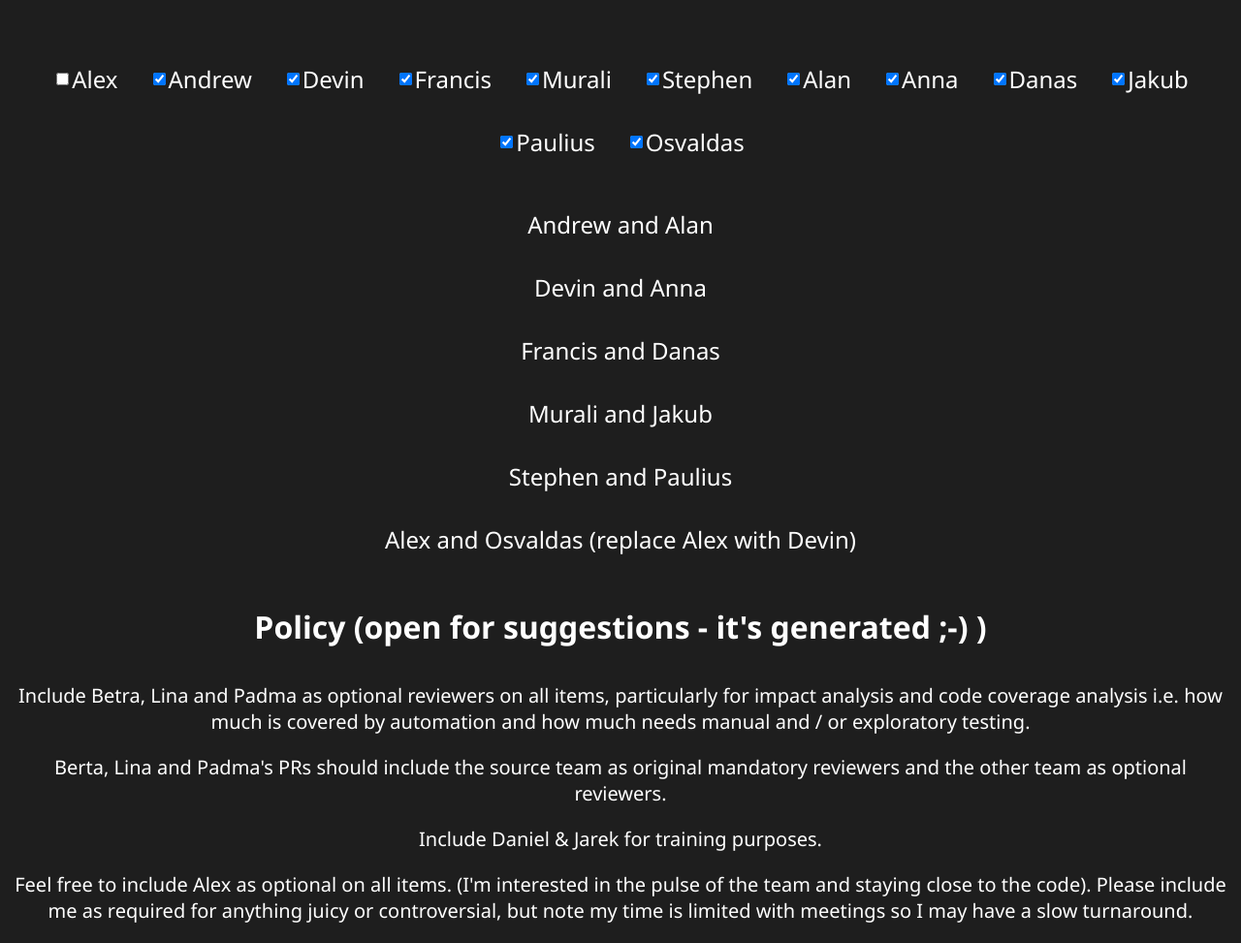
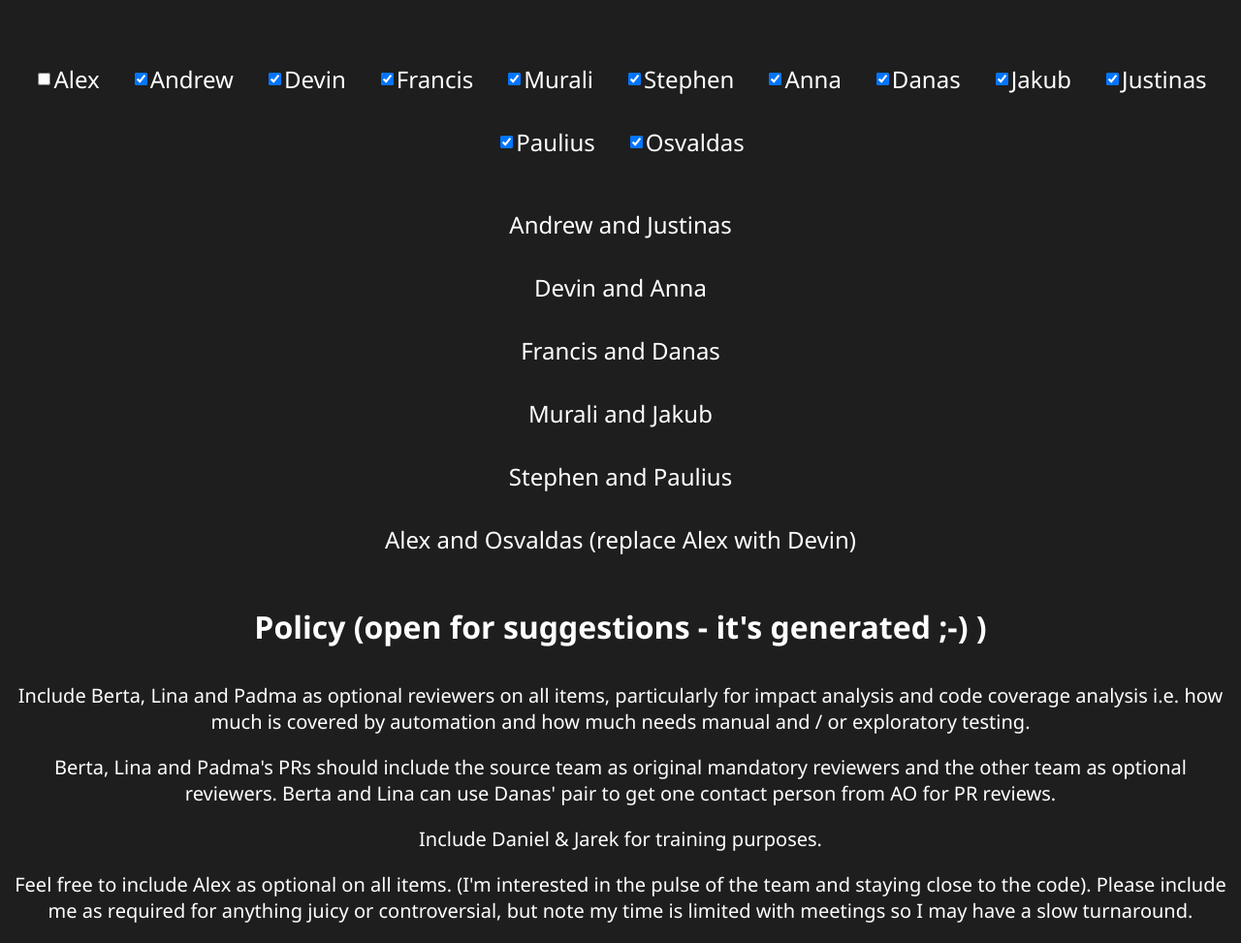
Before and after one commit to AlexKeySmith/prsortinghat, a plain HTML site: page index.html in a window 1280 px wide. Shown: the part 108-1081 px from the top of the page at 97% size. Drawn offline with Linux system fonts and the light colour scheme.

Commit message:
[155145] Alan->Justinas, update TE policy

```diff
--- a/index.html
+++ b/index.html
@@ -5,7 +5,7 @@
     <script>
       // Lists of names
       const leftList = ["Alex", "Andrew", "Devin", "Francis", "Murali", "Stephen"];
-      const rightList = ["Alan", "Anna", "Danas", "Jakub", "Paulius", "Osvaldas"];
+      const rightList = ["Justinas", "Anna", "Danas", "Jakub", "Paulius", "Osvaldas"];
 
 
       function pairNames(leftList, rightList) {
@@ -180,10 +180,6 @@
         <label for="Stephen">Stephen</label>
       </li>
       <li>
-        <input type="checkbox" id="Alan" checked />
-        <label for="Alan">Alan</label>
-      </li>
-      <li>
         <input type="checkbox" id="Anna" checked />
         <label for="Anna">Anna</label>
       </li>
@@ -194,6 +190,10 @@
       <li>
         <input type="checkbox" id="Jakub" checked />
         <label for="Jakub">Jakub</label>
+      </li>
+      <li>
+        <input type="checkbox" id="Justinas" checked />
+        <label for="Justinas">Justinas</label>
       </li>
       <li>
         <input type="checkbox" id="Paulius" checked />
@@ -212,10 +212,10 @@
     </ul>
     <h2>Policy (open for suggestions - it's generated ;-) )</h2>
     <p>
-        Include Betra, Lina and Padma as optional reviewers on all items, particularly for impact analysis and code coverage analysis i.e. how much is covered by automation and how much needs manual and / or exploratory testing.
+        Include Berta, Lina and Padma as optional reviewers on all items, particularly for impact analysis and code coverage analysis i.e. how much is covered by automation and how much needs manual and / or exploratory testing.
     </p>
     <p>
-        Berta, Lina and Padma's PRs should include the source team as original mandatory reviewers and the other team as optional reviewers.
+        Berta, Lina and Padma's PRs should include the source team as original mandatory reviewers and the other team as optional reviewers. Berta and Lina can use Danas' pair to get one contact person from AO for PR reviews.
     </p>
     <p>
         Include Daniel & Jarek for training purposes.
```
